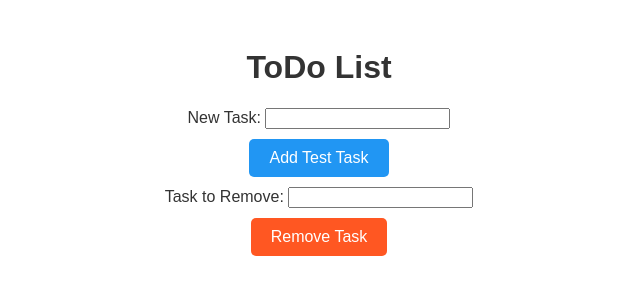
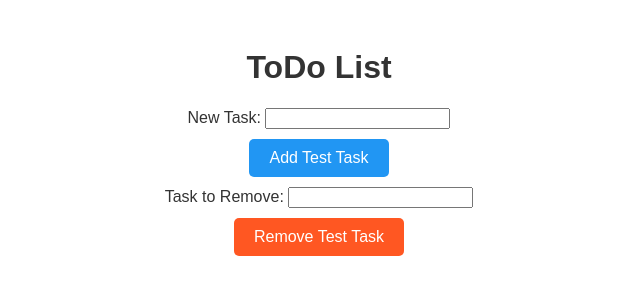
Before and after one commit to giofile/flask-todo-app, a Flask app: page / in a window 1280 px wide. Shown: the top 300 px of the page, without its empty margins (321-961 px from the left). Run offline with Flask 3, Linux system fonts and the light colour scheme.

Commit message:
changed gh workflow script

```diff
--- a/templates/index.html
+++ b/templates/index.html
@@ -76,7 +76,7 @@
         <form action="/remove" method="post">
             <label for="task">Task to Remove:</label>
             <input type="text" id="task" name="task" required>
-            <button class="button accent-color" type="submit">Remove Task</button>
+            <button class="button accent-color" type="submit">Remove Test Task</button>
         </form>
         {% with messages = get_flashed_messages() %}
         {% if messages %}
```
